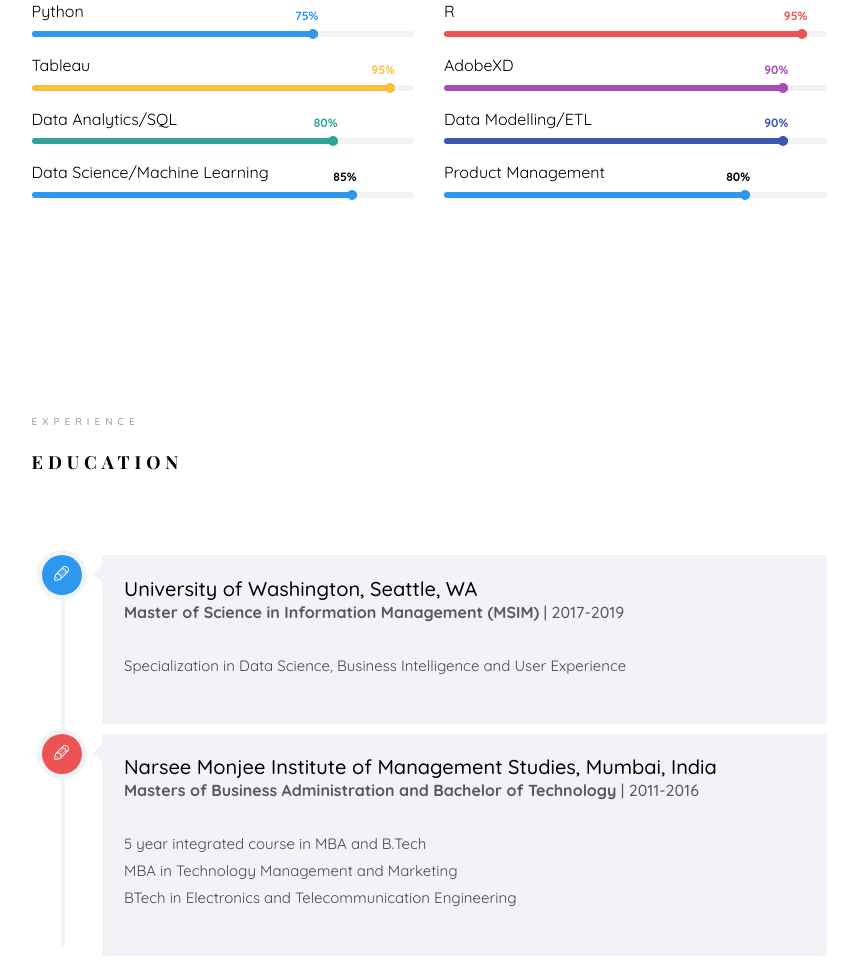
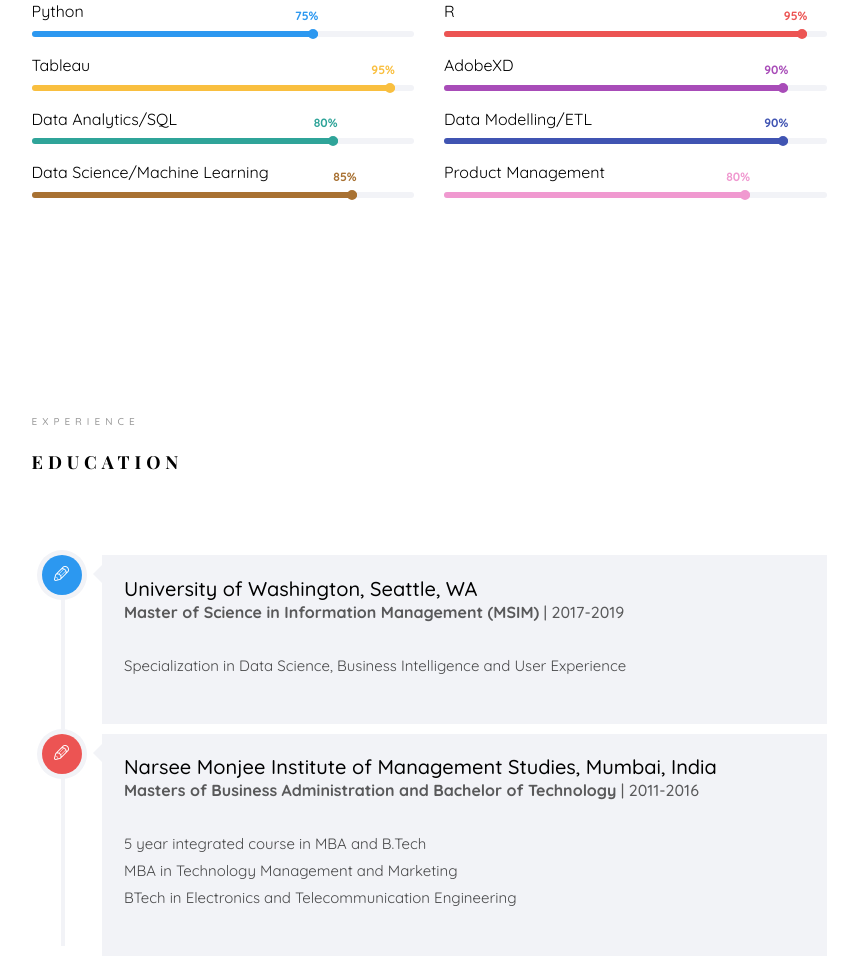
Before and after one commit to akshayk21/personal-website, a plain HTML site: page index.html in a window 1280 px wide. Shown: the part 1917-2886 px from the top of the page, without its empty margins (361-1219 px from the left). Drawn offline with nearby package versions, Linux system fonts and the light colour scheme; files whose address does not match are found by name; a web font is replaced by a local one.

Commit message:
Update 4/25/2020

```diff
--- a/css/style.css
+++ b/css/style.css
@@ -593,6 +593,8 @@ body.offcanvas {
     background: #bcff7d; }
   .timeline-centered .timeline-entry .timeline-entry-inner .timeline-icon.color-7 {
     background: #e89164; }
+  .timeline-centered .timeline-entry .timeline-entry-inner .timeline-icon.color-8 {
+    background: #f099d0; }
   .timeline-centered .timeline-entry .timeline-entry-inner .timeline-icon.color-none {
     background: #fff;
     width: 20px;
@@ -835,6 +837,19 @@ body.offcanvas {
       background: #4054b2; }
     .progress-bar.color-6 span {
       color: #4054b2; }
+  .progress-bar.color-7 {
+    background: #a87132; }
+    .progress-bar.color-7:after {
+      background: #a87132; }
+    .progress-bar.color-7 span {
+      color: #a87132; }
+  .progress-bar.color-8 {
+    background: #f099d0; }
+    .progress-bar.color-8:after {
+      background: #f099d0; }
+    .progress-bar.color-8 span {
+      color: #f099d0; }
+
 
 .colorlib-feature {
   text-align: left;
```
